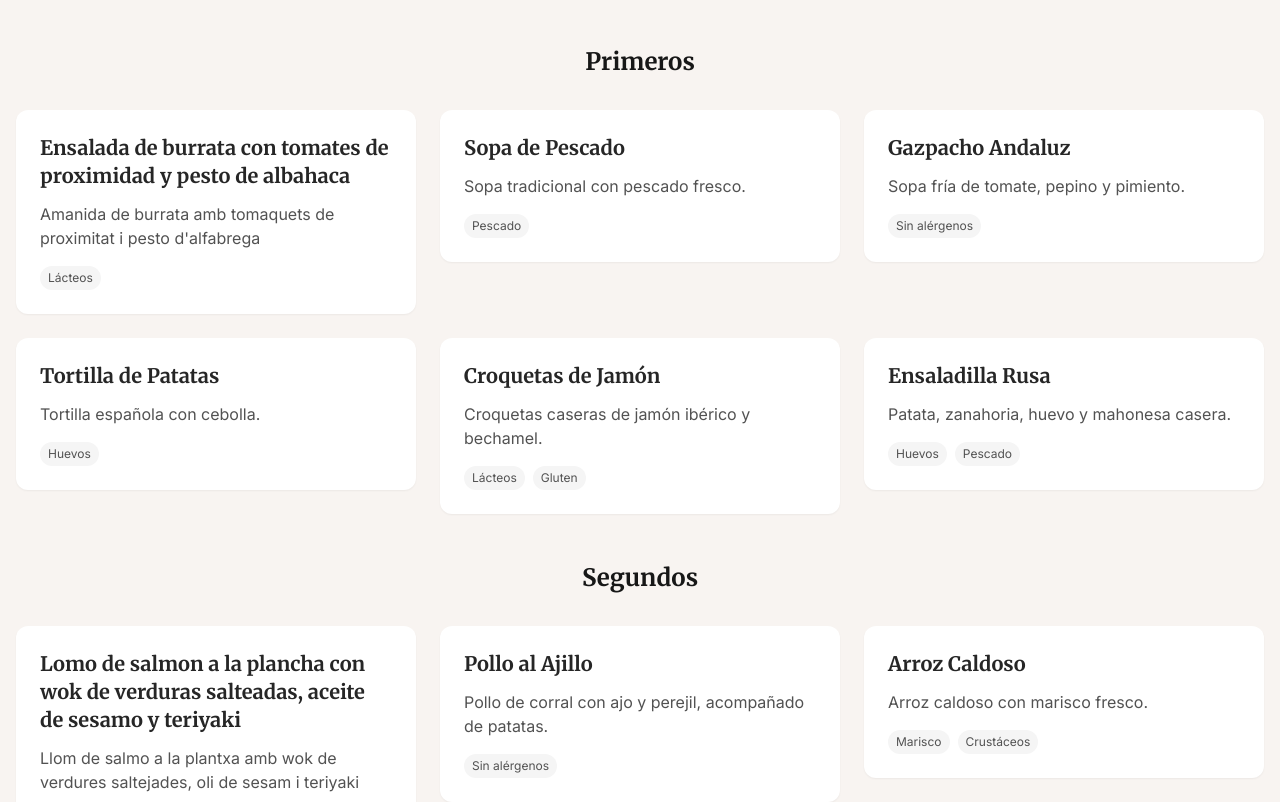
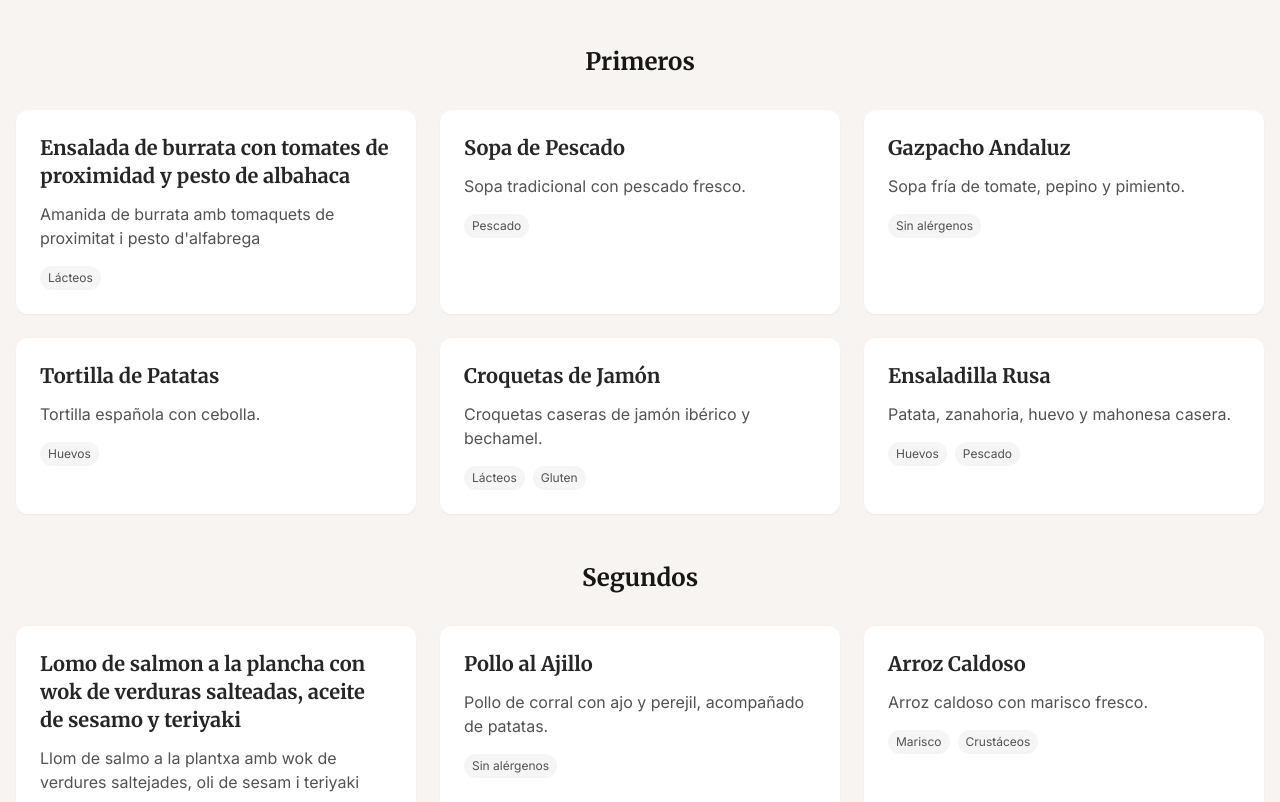
Before and after one commit to pablocasalm/elbalcodepremiav2, a React (Vite) app: page / in a window 1280 px wide. Shown: the part 3790-4592 px from the top of the page. Built offline with nearby package versions, Linux system fonts and the light colour scheme.

Commit message:
Añadida la deteccion de movil (pantallas pequeñas)

```diff
--- a/src/components/sections/Menus.tsx
+++ b/src/components/sections/Menus.tsx
@@ -58,11 +58,23 @@ type MenuType = 'daily' | 'weekend';
 const Menus: React.FC = () => {
   const [activeMenu, setActiveMenu] = useState<MenuType>('daily');
   const { ref: sectionRef, inView } = useInView({ threshold: 0.2 });
-  const [hasBeenInView, setHasBeenInView] = useState(false);
 
+  // detectar móvil y asegurar visibilidad
+  const [isMobile, setIsMobile] = useState(false);
   useEffect(() => {
-    if (inView) setHasBeenInView(true);
-  }, [inView]);
+    const checkMobile = () => setIsMobile(window.innerWidth < 640);
+    checkMobile();
+    window.addEventListener('resize', checkMobile);
+    return () => window.removeEventListener('resize', checkMobile);
+  }, []);
+
+  // controlar animación una vez visible o en móvil
+  const [visible, setVisible] = useState(false);
+  useEffect(() => {
+    if (inView || isMobile) {
+      setVisible(true);
+    }
+  }, [inView, isMobile]);
 
   const [menuDaily, setMenuDaily] = useState<MenuRawJSON | null>(null);
   const [menuWeekend, setMenuWeekend] = useState<MenuRawJSON | null>(null);
@@ -74,7 +86,7 @@ const Menus: React.FC = () => {
   useEffect(() => {
     fetch(`/menu-daily.json?ts=${Date.now()}`)
       .then(res => { if (!res.ok) throw new Error(); return res.json(); })
-      .then((json: MenuRawJSON) => setMenuDaily(json))
+      .then(json => setMenuDaily(json))
       .catch(() => setErrorDaily(true))
       .finally(() => setLoadingDaily(false));
   }, []);
@@ -82,12 +94,10 @@ const Menus: React.FC = () => {
   useEffect(() => {
     fetch(`/menu-weekend.json?ts=${Date.now()}`)
       .then(res => { if (!res.ok) throw new Error(); return res.json(); })
-      .then((json: MenuRawJSON) => setMenuWeekend(json))
+      .then(json => setMenuWeekend(json))
       .catch(() => setErrorWeekend(true))
       .finally(() => setLoadingWeekend(false));
   }, []);
-
-  const menuToShow = activeMenu === 'daily' ? menuDaily : menuWeekend;
 
   if ((activeMenu === 'daily' && loadingDaily) || (activeMenu === 'weekend' && loadingWeekend)) {
     return (
@@ -108,6 +118,7 @@ const Menus: React.FC = () => {
     );
   }
 
+  const menuToShow = activeMenu === 'daily' ? menuDaily : menuWeekend;
   if (!menuToShow) return null;
 
   return (
@@ -121,8 +132,9 @@ const Menus: React.FC = () => {
           </p>
         </div>
 
+        {/* Tabs */}
         <div className="flex justify-center mb-12 gap-4">
-          {(['daily', 'weekend'] as MenuType[]).map(type => (
+          {(['daily','weekend'] as MenuType[]).map(type => (
             <button
               key={type}
               onClick={() => setActiveMenu(type)}
@@ -130,31 +142,27 @@ const Menus: React.FC = () => {
                 activeMenu === type ? 'bg-brown-700 text-white' : 'bg-white text-neutral-700 hover:bg-neutral-100'
               }`}
             >
-              {type === 'daily' ? 'Menú Diario' : 'Menú Fin de Semana'}
+              {type==='daily' ? 'Menú Diario' : 'Menú Fin de Semana'}
             </button>
           ))}
         </div>
 
-        <div className={`space-y-12 transition-all duration-700 transform ${hasBeenInView ? 'opacity-100 translate-y-0' : 'opacity-0 translate-y-6'}`}>
+        <div className={`space-y-12 transition-all duration-700 transform ${visible ? 'opacity-100 translate-y-0' : 'opacity-0 translate-y-6'}`}>
           {[
-            { label: 'Primeros', items: extraerPrimero(menuToShow) },
-            { label: 'Segundos', items: extraerSegundo(menuToShow) },
-            { label: 'Postres', items: extraerPostre(menuToShow) },
+            { label:'Primeros', items: extraerPrimero(menuToShow)},
+            { label:'Segundos', items: extraerSegundo(menuToShow)},
+            { label:'Postres', items: extraerPostre(menuToShow)},
           ].map(section => (
             <div key={section.label}>
               <h3 className="text-2xl font-serif font-bold text-center mb-8">{section.label}</h3>
               <div className="grid grid-cols-1 gap-6 sm:grid-cols-2 md:grid-cols-3">
                 {section.items.map((item, idx) => (
-                  <div key={idx} className="w-full">
-                    <MenuCard
-                      title={item.titulo}
-                      description={item.descripcion}
-                      dietary={item.alergias
-                        .split(',')
-                        .map(a => a.trim())
-                        .filter(a => a)}
-                    />
-                  </div>
+                  <MenuCard
+                    key={idx}
+                    title={item.titulo}
+                    description={item.descripcion}
+                    dietary={item.alergias.split(',').map(a=>a.trim()).filter(a=>a)}
+                  />
                 ))}
               </div>
             </div>
@@ -167,17 +175,12 @@ const Menus: React.FC = () => {
 
           {menuToShow.archivo_pdf && (
             <div className="text-center mt-12">
-              <a
-                href={menuToShow.archivo_pdf}
-                target="_blank"
-                rel="noopener noreferrer"
+              <a href={menuToShow.archivo_pdf} target="_blank" rel="noopener noreferrer"
                 className="inline-flex items-center px-6 py-3 rounded-full bg-white text-brown-700 hover:bg-neutral-100 font-medium transition-all"
               >
                 <FilePdf className="mr-2" size={18} /> Descargar Menú Completo
               </a>
-              <p className="mt-4 text-neutral-600 italic text-sm">
-                Si tienes alguna alergia o intolerancia, informa a nuestros camareros
-              </p>
+              <p className="mt-4 text-neutral-600 italic text-sm">Si tienes alguna alergia o intolerancia, informa a nuestros camareros</p>
             </div>
           )}
         </div>
```
